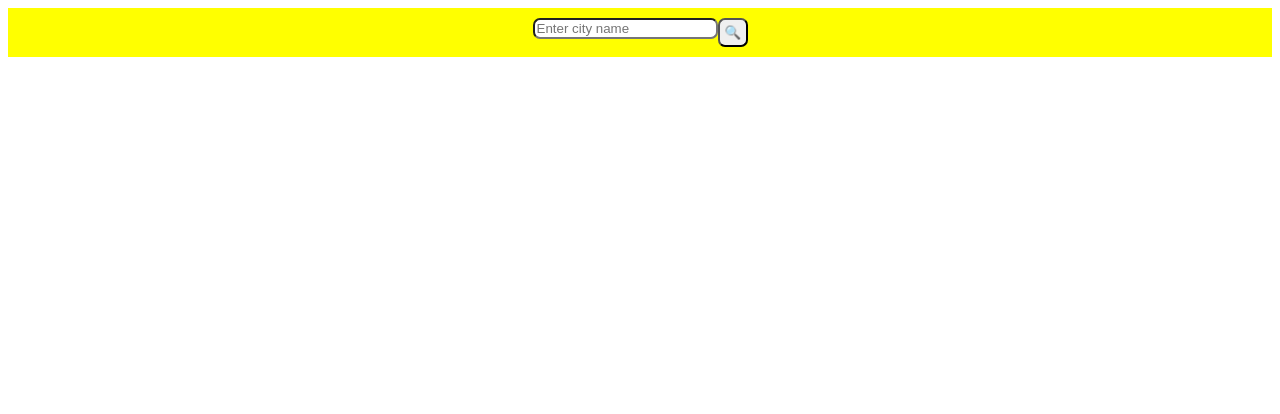
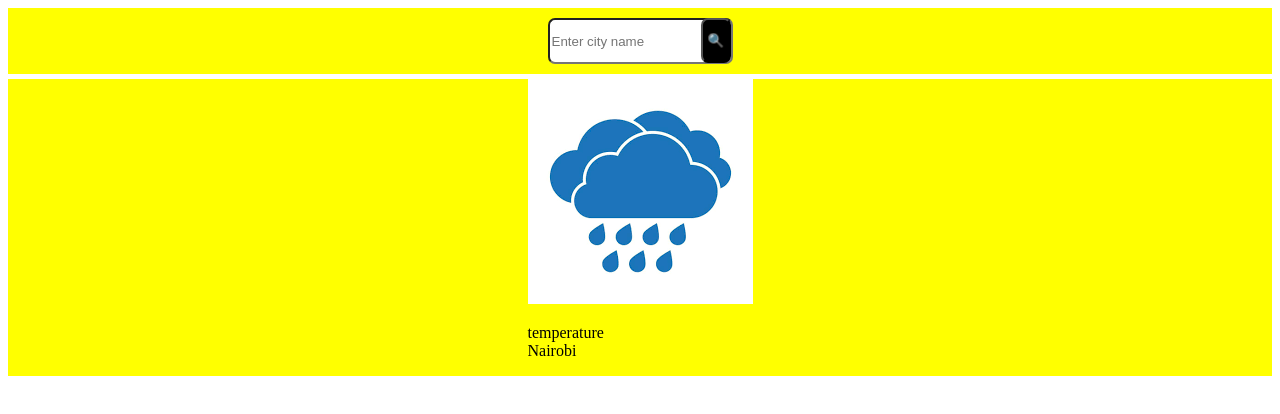
Before and after one commit to alv1nol9/phase-1-project, a plain HTML site: page index.html in a window 1280 px wide. Drawn offline with Linux system fonts and the light colour scheme.

Commit message:
display area

```diff
--- a/index.css
+++ b/index.css
@@ -9,6 +9,7 @@
 }
 #typearea{
     border-radius: 7px;
+    height: 40px;
 }
 #search-btn{
     border-radius: 7px;
@@ -19,3 +20,32 @@
 body{
     height: 100vh;
 }
+.display{
+    display: flex;
+    align-items: start;
+    background-color: yellow;
+    margin-top: 5px;
+    justify-content: center;
+    align-items: start;
+
+}
+#description{
+    display: flex;
+    align-items: center;
+}
+button{
+    background-color: black;
+    margin-left: -32px;
+    height: 45px;
+
+}
+#search-btn.hover{
+    background-color: white;
+}
+button.click{
+    background-color: beige;
+}
+#description{
+    display: flex;
+
+}
--- a/index.html
+++ b/index.html
@@ -13,10 +13,11 @@
             <button id="search-btn">🔍</button>
         </div>
     </section>
-    <section>
+    <section class="display">
         <div id="card">
-            <img src="" alt="">
-            <p></p>
+            <img src="Pasted image (2).png" >
+            <p id="description"> temperature <br> Nairobi <br>
+            </p>
         </div>
     </section>
 
```
Also changed, not shown: Pasted image (2).png (added).
